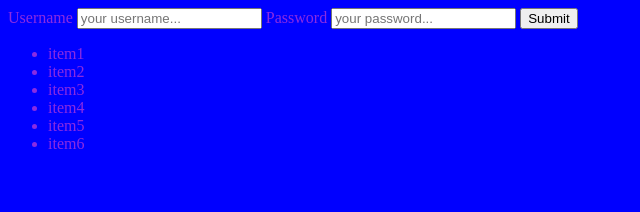
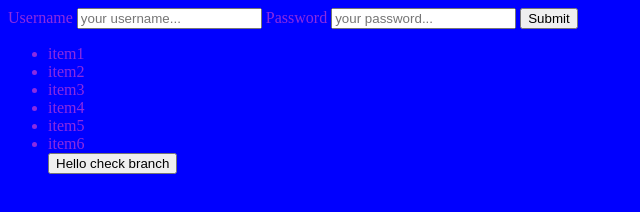
Before and after one commit to HosseinMiri2007/git-test, a plain HTML site: page index.html in a window 1280 px wide. Shown: the whole page, without its empty margins (0-640 px from the left). Drawn offline with Linux system fonts and the light colour scheme.

Commit message:
button added for check branch

```diff
--- a/index.html
+++ b/index.html
@@ -20,6 +20,7 @@
         <li>item4</li>
         <li>item5</li>
         <li>item6</li>
+        <button>Hello check branch</button>
       </ul>
     </form>
   </body>
```
